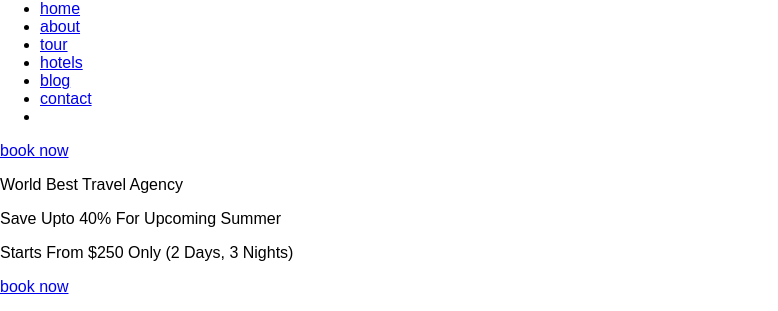
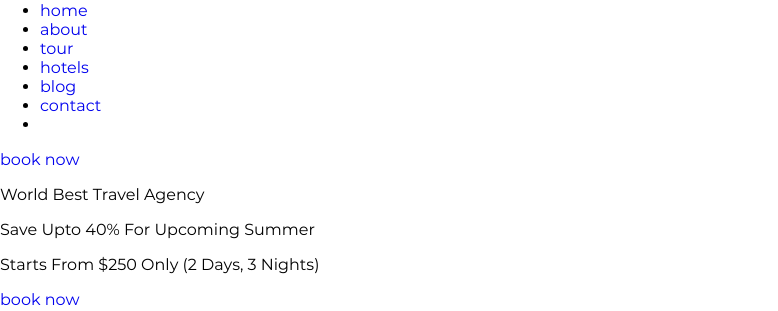
Before and after one commit to Sadchikhina/travelagency-portfolio, a website: page source/index.html in a window 1280 px wide. Shown: the part 50-361 px from the top of the page, without its empty margins (0-778 px from the left). Drawn offline with nearby package versions, Linux system fonts and the light colour scheme; files that its build step writes are made by us from their sources.

Commit message:
common added

```diff
--- a/source/less/globals/variables.less
+++ b/source/less/globals/variables.less
@@ -1,5 +1,2 @@
 @black: #000000;
 @white: #ffffff;
-
-@tablet-width: 768px;
-@mobile-width: 320px;
--- a/source/less/style.less
+++ b/source/less/style.less
@@ -1,4 +1,5 @@
 @import "normalize";
 
+@import "globals/common";
 @import "globals/fonts";
 @import "globals/variables";
```
